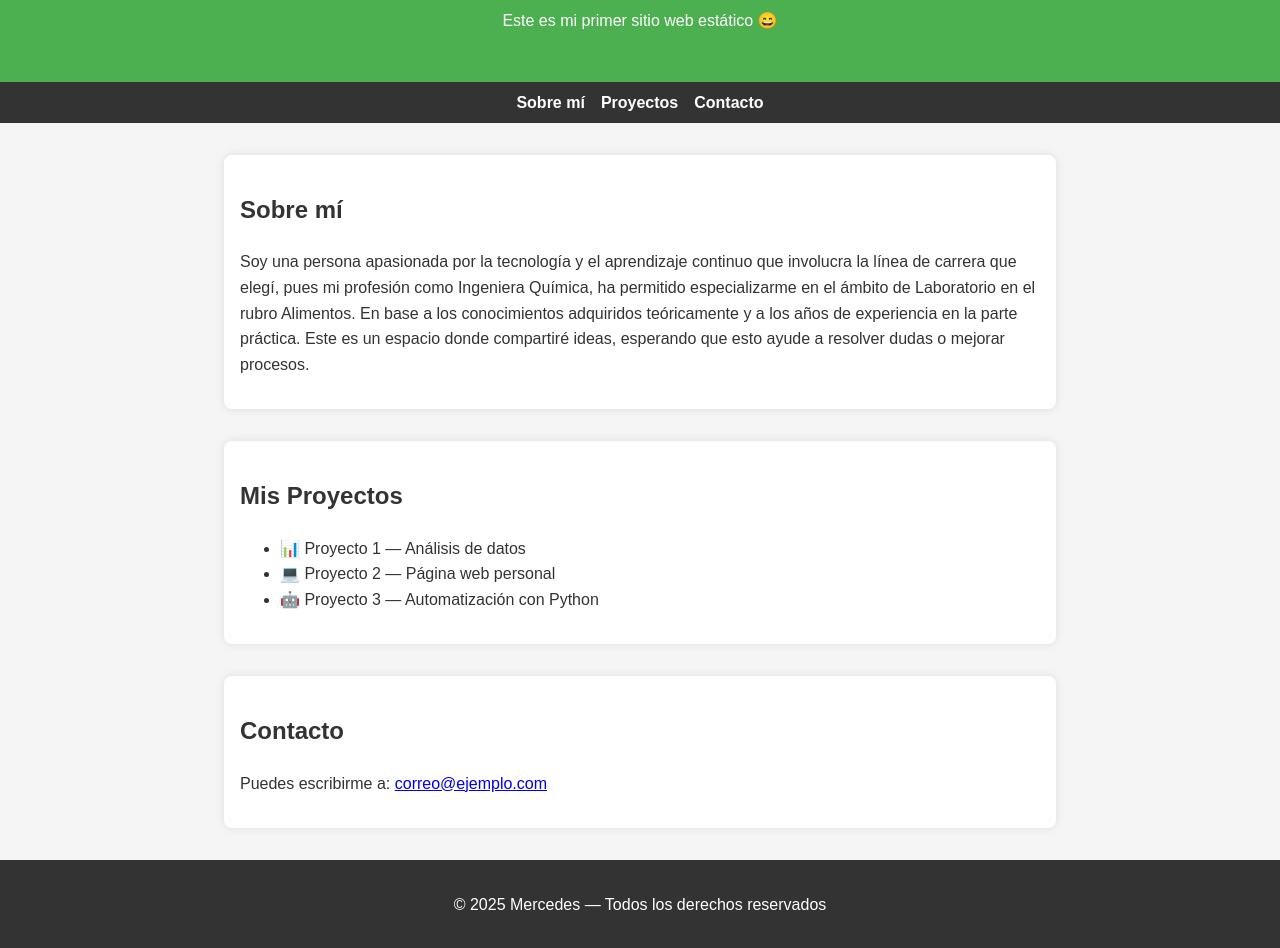
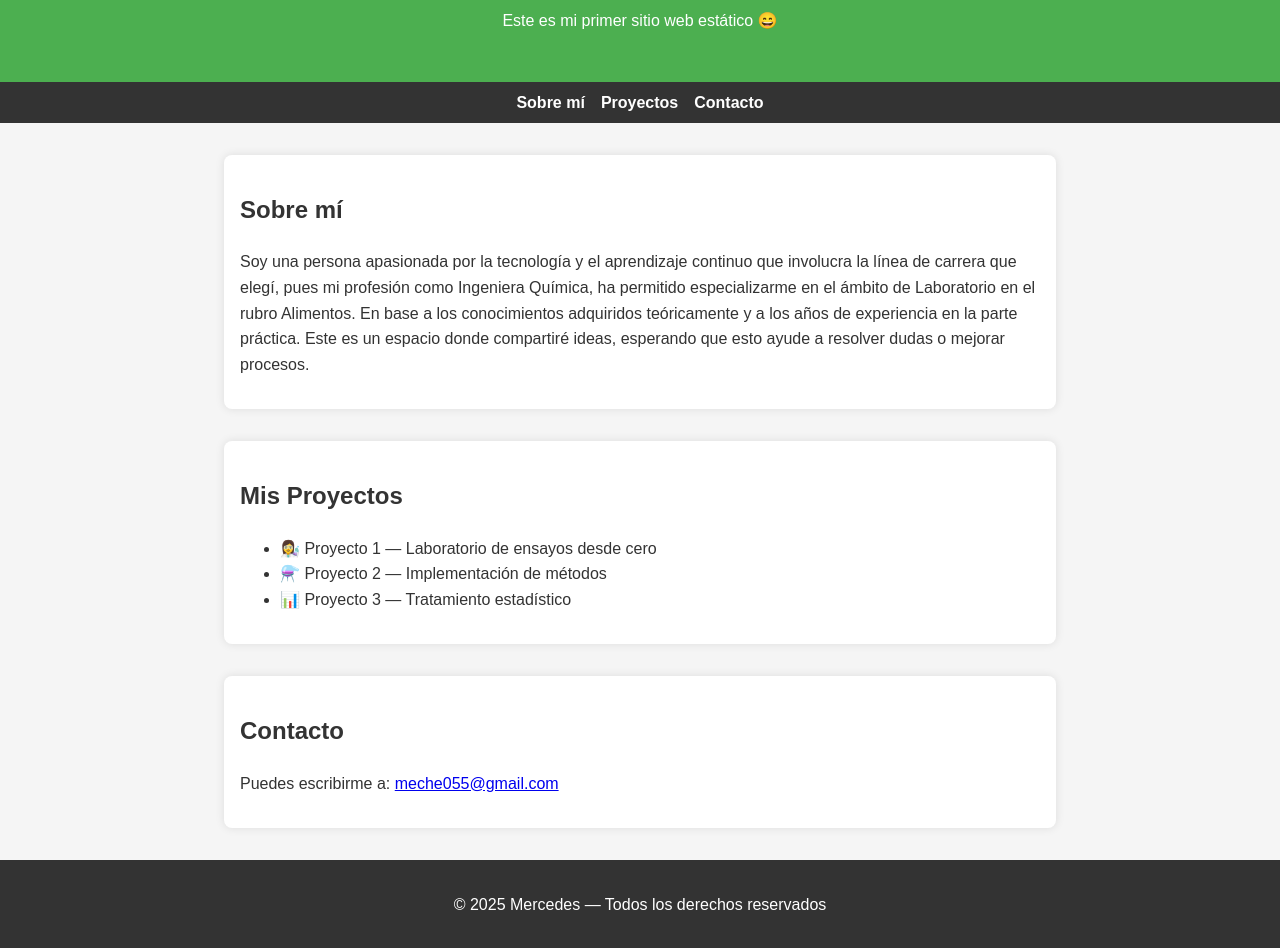
Before and after one commit to mercedes055/mercedes055.github.io, a plain HTML site: page index.html in a window 1280 px wide. Shown: the part 118-1066 px from the top of the page. Drawn offline with Linux system fonts and the light colour scheme.

Commit message:
Actualización

```diff
--- a/index.html
+++ b/index.html
@@ -26,15 +26,15 @@
     <section id="proyectos">
         <h2>Mis Proyectos</h2>
         <ul>
-            <li>📊 Proyecto 1 — Análisis de datos</li>
-            <li>💻 Proyecto 2 — Página web personal</li>
-            <li>🤖 Proyecto 3 — Automatización con Python</li>
+            <li>👩‍🔬 Proyecto 1 — Laboratorio de ensayos desde cero</li>
+            <li>⚗️ Proyecto 2 — Implementación de métodos</li>
+            <li>📊 Proyecto 3 — Tratamiento estadístico</li>
         </ul>
     </section>
 
     <section id="contacto">
         <h2>Contacto</h2>
-        <p>Puedes escribirme a: <a href="mailto:correo@ejemplo.com">correo@ejemplo.com</a></p>
+        <p>Puedes escribirme a: <a href="mailto:meche055@gmail.com">meche055@gmail.com</a></p>
     </section>
 
     <footer>
```
